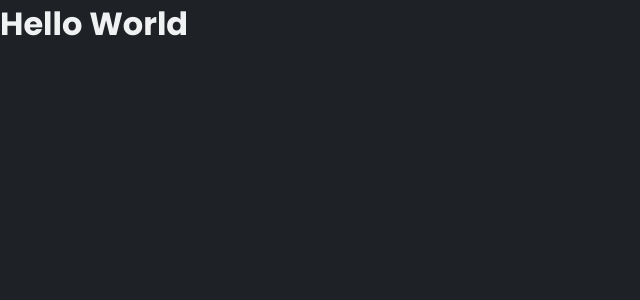
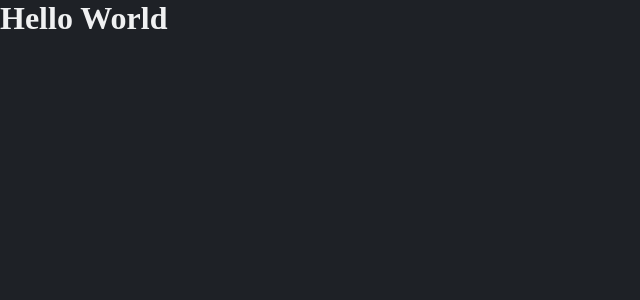
Before and after one commit to mayronH/personal-vite-template, a Vue app: page / in a window 1280 px wide. Shown: the top 300 px of the page, without its empty margins (0-640 px from the left). Built offline with nearby package versions, Linux system fonts and the light colour scheme; a small style sheet from the web is missing.

Commit message:
google fonts to fonts collabs

```diff
--- a/src/assets/global.css
+++ b/src/assets/global.css
@@ -1,4 +1,4 @@
-@import url('https://fonts.googleapis.com/css2?family=Poppins:wght@100;200;300;400;500;600;700;800&display=swap');
+@import url('https://api.fonts.coollabs.io/css2?family=Poppins:wght@100;200;300;400;500;600;700;800&display=swap');
 
 :root {
   --white: #f0f1f2;
```
